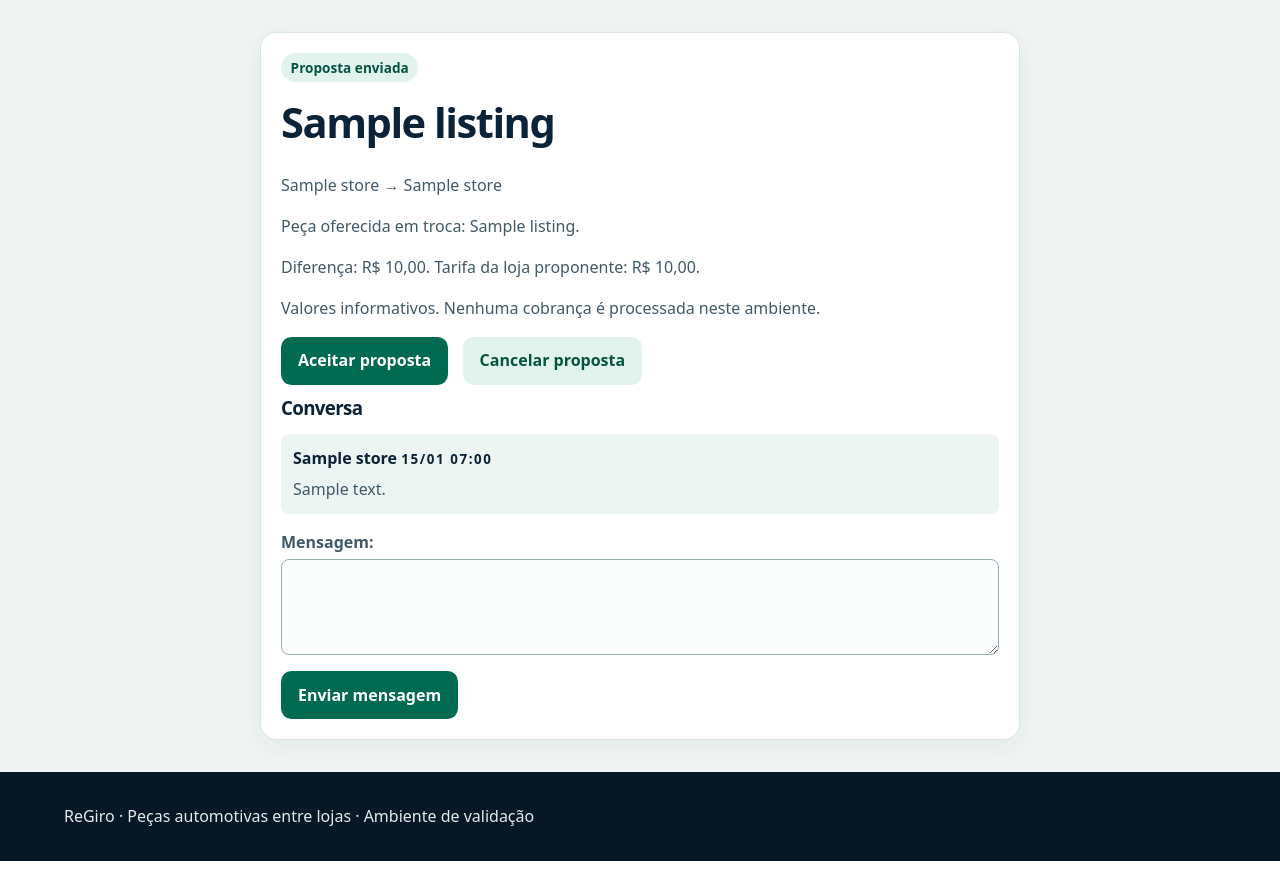
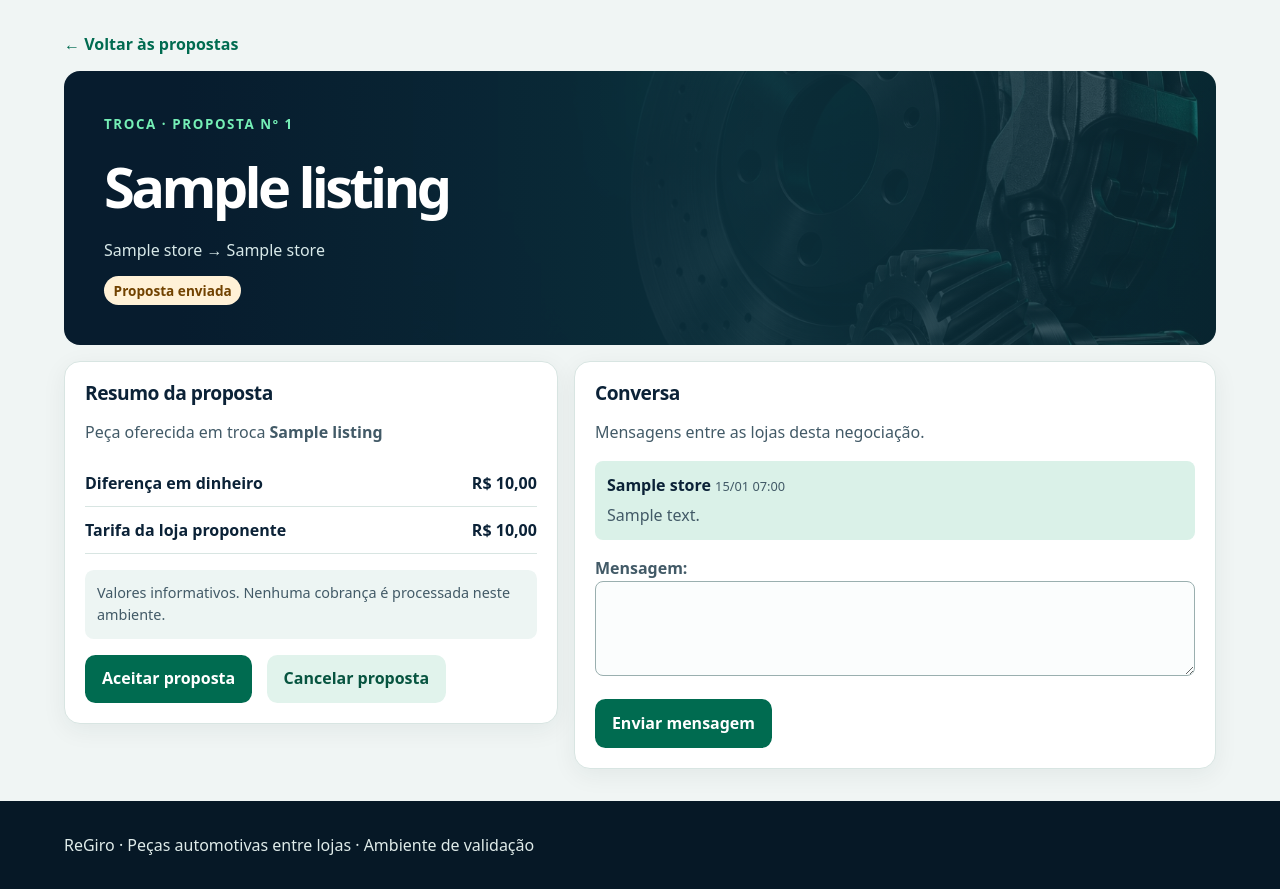
Before and after one commit to Marcelofeuser/ReGiro, a Django app: page /negociacoes/1/ in a window 1280 px wide. Shown: the part 93-982 px from the top of the page. Before the commit the page ends 954 px from the top, so only its background shows below. Run offline with Django 5.2, Linux system fonts and the light colour scheme; a user stored in the database is signed in; tables that the repository leaves empty hold one stand-in row (values such as "Sample post"); parts of the project's set-up code (start-up, migrations or seed data) failed here and were passed over.

Commit message:
Renova o painel da loja e a experiência de negociação

```diff
--- a/market/static/style.css
+++ b/market/static/style.css
@@ -158,3 +158,41 @@ dd { margin: 0 0 .75rem; }
   button, .button, .catalog-card { transition: none; }
   button:hover, .button:hover, .catalog-card:hover { transform: none; }
 }
+
+.internal-banner {
+  padding: clamp(1.15rem, 4vw, 2.5rem);
+  border-radius: 1rem;
+  background: linear-gradient(90deg, #071c2e 10%, #0b2f3bf2 58%, #0b2f3bbb),
+    url("hero-brake.jpg") right 52% / cover;
+  color: white;
+  overflow-wrap: anywhere;
+}
+.internal-banner small { color: var(--mint); }
+.internal-banner p { color: #d8e9e9; margin: .55rem 0 .8rem; }
+.internal-banner .button { background: var(--mint); color: #082b24; }
+.internal-banner h2 { margin-bottom: .15em; }
+.workspace-label { font-size: 1.2rem; letter-spacing: -.025em; margin: 1rem 0 .5rem; }
+.metrics { margin-top: .65rem; }
+.status-waiting, .status-proposed, .status-reserved { color: #714200; background: #fff1d7; }
+.status-disputed { color: #85252d; background: #fae5e6; }
+.status-closed, .status-cancelled { color: #334854; background: #e8eef1; }
+.records .empty-state { display: block; text-align: center; padding-block: 2rem; }
+.empty-state .button { margin-top: .75rem; }
+.back-link { display: inline-block; margin-bottom: .85rem; color: var(--accent); font-weight: 700; }
+.deal-layout { display: grid; grid-template-columns: minmax(0, 1fr) minmax(0, 1.3fr); gap: 1rem; margin-top: 1rem; align-items: start; }
+.deal-layout .workspace-label { margin-top: 0; }
+.deal-values, .confirmation-list { padding: 0; }
+.deal-values > div, .confirmation-list li { display: flex; justify-content: space-between; gap: .6rem; align-items: center; border-bottom: 1px solid var(--border); padding: .65rem 0; }
+.deal-values dt { font-weight: 550; }
+.deal-values dd { margin: 0; font-weight: 750; white-space: nowrap; }
+.info-note { background: #edf5f3; border-radius: .55rem; padding: .75rem; font-size: .9rem; }
+.deal-actions { margin-top: 1rem; }
+.conversation .own-message { background: #daf1e8; }
+.conversation time { font-size: .8rem; color: var(--muted); }
+.danger-zone { margin-top: 1.4rem; border: 1px solid #edd6d8; background: #fff7f7; border-radius: .75rem; padding: 1rem; }
+.danger-zone h3 { margin-top: 0; }
+.danger-button { background: #9a3039; }
+@media (max-width: 760px) {
+  .deal-layout { grid-template-columns: minmax(0, 1fr); }
+  .workspace-tabs a { font-size: .9rem; }
+}
--- a/market/templates/deal.html
+++ b/market/templates/deal.html
@@ -1,14 +1,57 @@
 {% extends "base.html" %}
 {% block title %}Negociação {{ deal.pk }}{% endblock %}
-{% block content %}<section><article class="panel"><span class="tag">{{ deal.get_status_display }}</span><h2>{{ deal.target.title }}</h2>
-<p>{{ deal.buyer }} → {{ deal.seller }}</p>
-{% if deal.offered %}<p>Peça oferecida em troca: {{ deal.offered.title }}.</p><p>Diferença: R$ {{ deal.amount }}. Tarifa da loja proponente: R$ {{ deal.fee }}.</p>
-{% else %}<p>Valor: R$ {{ deal.amount }}. Comissão da loja vendedora: R$ {{ deal.fee }}. Líquido estimado antes de eventuais tarifas do provedor: R$ {{ net }}.</p>{% endif %}
-<p>Valores informativos. Nenhuma cobrança é processada neste ambiente.</p>
-{% if proposed or accepted %}<form class="actions" method="post">{% csrf_token %}
-{% if proposed %}{% if seller %}<button name="action" value="accept">Aceitar proposta</button>{% endif %}<button class="secondary" name="action" value="cancel">Cancelar proposta</button>{% endif %}
-{% if accepted %}<button name="action" value="received">Confirmar recebimento ou entrega</button><button class="secondary" name="action" value="dispute">Abrir disputa</button>{% endif %}</form>{% endif %}
-{% if accepted %}<p>Confirmações: proponente {{ deal.buyer_received|yesno:"sim,não" }} · vendedora {{ deal.seller_received|yesno:"sim,não" }}.</p>{% endif %}
-<h3>Conversa</h3><ul class="conversation">{% for entry in deal.messages.all %}<li><strong>{{ entry.sender }}</strong> <small>{{ entry.created_at|date:"d/m H:i" }}</small><p>{{ entry.body|linebreaksbr }}</p></li>{% empty %}<li>Nenhuma mensagem ainda.</li>{% endfor %}</ul>
-{% if chat_open %}<form method="post">{% csrf_token %}{{ form.as_p }}<button name="action" value="message">Enviar mensagem</button></form>{% endif %}
-</article></section>{% endblock %}
+{% block content %}
+<section class="workspace">
+  <a class="back-link" href="{% url 'dashboard' %}?tab={% if seller %}incoming{% else %}outgoing{% endif %}">← Voltar às propostas</a>
+  <div class="internal-banner">
+    <small>{% if deal.offered %}TROCA{% else %}VENDA{% endif %} · PROPOSTA Nº {{ deal.pk }}</small>
+    <h1>{{ deal.target.title }}</h1>
+    <p>{{ deal.buyer }} → {{ deal.seller }}</p>
+    <span class="tag status-{{ deal.status }}">{{ deal.get_status_display }}</span>
+  </div>
+
+  <div class="deal-layout">
+    <article>
+      <h2 class="workspace-label">Resumo da proposta</h2>
+      {% if deal.offered %}<p>Peça oferecida em troca <strong>{{ deal.offered.title }}</strong></p>{% endif %}
+      <dl class="deal-values">
+        <div><dt>{% if deal.offered %}Diferença em dinheiro{% else %}Valor da venda{% endif %}</dt><dd>R$ {{ deal.amount }}</dd></div>
+        {% if deal.offered %}
+        <div><dt>Tarifa da loja proponente</dt><dd>R$ {{ deal.fee }}</dd></div>
+        {% else %}
+        <div><dt>Comissão da loja vendedora</dt><dd>R$ {{ deal.fee }}</dd></div>
+        <div><dt>Líquido estimado antes de tarifas do provedor</dt><dd>R$ {{ net }}</dd></div>
+        {% endif %}
+      </dl>
+      <p class="info-note">Valores informativos. Nenhuma cobrança é processada neste ambiente.</p>
+      {% if accepted %}
+      <h3>Confirmações</h3>
+      <ul class="confirmation-list">
+        <li>Loja proponente <span class="tag {% if not deal.buyer_received %}status-waiting{% endif %}">{{ deal.buyer_received|yesno:"Confirmada,Pendente" }}</span></li>
+        <li>Loja vendedora <span class="tag {% if not deal.seller_received %}status-waiting{% endif %}">{{ deal.seller_received|yesno:"Confirmada,Pendente" }}</span></li>
+      </ul>
+      {% endif %}
+      {% if proposed or accepted %}
+      <form class="actions deal-actions" method="post">{% csrf_token %}
+        {% if proposed %}
+          {% if seller %}<button name="action" value="accept">Aceitar proposta</button>{% endif %}
+          <button class="secondary" name="action" value="cancel">Cancelar proposta</button>
+        {% endif %}
+        {% if accepted %}
+          {% if seller and not deal.seller_received or not seller and not deal.buyer_received %}<button name="action" value="received">Confirmar recebimento ou entrega</button>{% endif %}
+          <button class="secondary" name="action" value="dispute">Abrir disputa</button>
+        {% endif %}
+      </form>
+      {% endif %}
+    </article>
+    <article>
+      <h2 class="workspace-label">Conversa</h2>
+      <p>Mensagens entre as lojas desta negociação.</p>
+      <ul class="conversation">{% for entry in deal.messages.all %}
+        <li{% if entry.sender_id == user.store.pk %} class="own-message"{% endif %}><strong>{{ entry.sender }}</strong> <time datetime="{{ entry.created_at|date:'c' }}">{{ entry.created_at|date:"d/m H:i" }}</time><p>{{ entry.body|linebreaksbr }}</p></li>
+      {% empty %}<li>Nenhuma mensagem ainda.</li>{% endfor %}</ul>
+      {% if chat_open %}<form class="message-form" method="post">{% csrf_token %}{{ form.as_p }}<button name="action" value="message">Enviar mensagem</button></form>{% endif %}
+    </article>
+  </div>
+</section>
+{% endblock %}
--- a/market/templates/form.html
+++ b/market/templates/form.html
@@ -1,5 +1,5 @@
 {% extends "base.html" %}
 {% block title %}{{ title }}{% endblock %}
-{% block content %}<section><article class="panel"><h2>{{ title }}</h2>
-{% if proposal_rates %}<p>Venda: comissão de {{ proposal_rates.commission }}% do vendedor. Troca: tarifa única de R$ {{ proposal_rates.swap_fee }} da loja proponente. Valores informativos neste ambiente.</p>{% endif %}
+{% block content %}<section><article class="panel"><div class="internal-banner"><small>REGIRO · PEÇAS ENTRE LOJAS</small><h2>{{ title }}</h2></div>
+{% if proposal_rates %}<p class="info-note">Venda: comissão de {{ proposal_rates.commission }}% do vendedor. Troca: tarifa única de R$ {{ proposal_rates.swap_fee }} da loja proponente. Valores informativos neste ambiente.</p>{% endif %}
 <form method="post">{% csrf_token %}{{ form.as_p }}{{ extra.as_p }}<button>Confirmar</button></form></article></section>{% endblock %}
--- a/market/views.py
+++ b/market/views.py
@@ -83,10 +83,11 @@ def dashboard(request):
     if tab not in collections:
         tab = "listings"
     page = Paginator(collections[tab], 12).get_page(request.GET.get("page"))
+    tabs = {"listings": "Meus anúncios", "incoming": "Propostas recebidas",
+            "outgoing": "Propostas enviadas", "favorites": "Peças salvas"}
     return render(request, "dashboard.html", {
         "store": store, "page": page, "tab": tab, "metrics": metrics,
-        "tabs": {"listings": "Meus anúncios", "incoming": "Recebidas",
-                 "outgoing": "Enviadas", "favorites": "Peças salvas"},
+        "tabs": tabs, "tab_label": tabs[tab],
     })
 
 
```
Also changed, not shown: market/templates/dashboard.html (+20 -7 lines), market/templates/manage_listing.html (+6 -5 lines).
